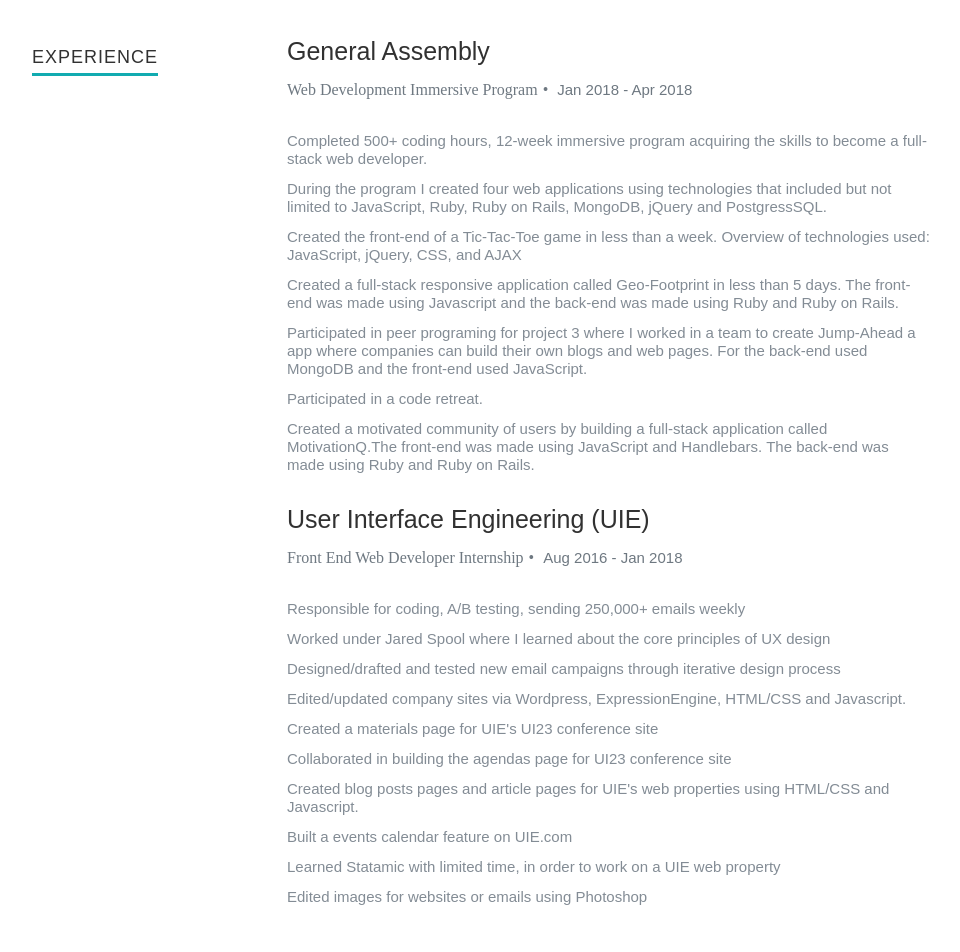
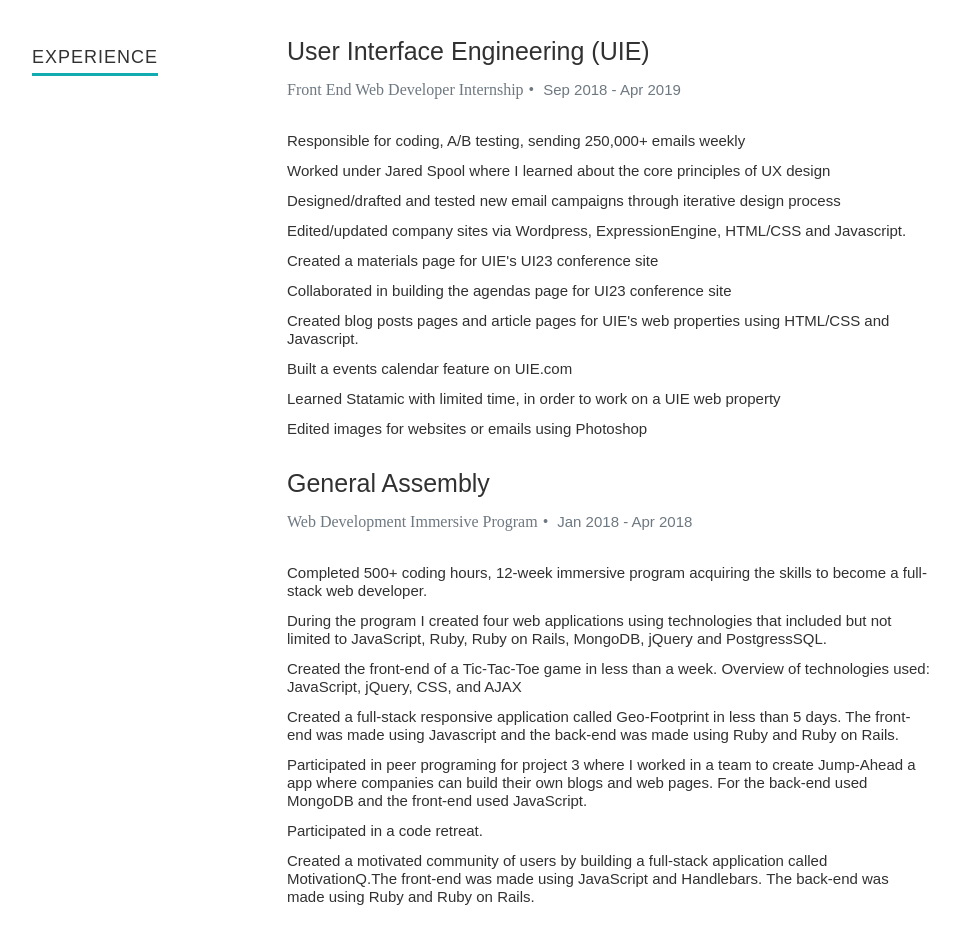
Before and after one commit to nelsonh88/nelsonh88.github.io, a website: page index.html in a window 1280 px wide. Shown: the part 1340-2292 px from the top of the page, without its empty margins (118-1078 px from the left). Drawn offline with nearby package versions, Linux system fonts and the light colour scheme; a web font is replaced by a local one.

Commit message:
Changes font-color and moved experiences around
- Changed font colors for the about me section p tag to make it easier
to read
- Changed font colors for the experience section p tags to make it
easier to read
- I changed the order of UIE and GA under experiences, changed UIE to
first on the list being it my most recent gig

```diff
--- a/css/default.css
+++ b/css/default.css
@@ -147,7 +147,7 @@
    font-weight: normal;
    font-size: 15px;
    line-height: 30px;
-	color: #838C95;
+	 color: #313131;
 
    -webkit-font-smoothing: antialiased; /* Fix for webkit rendering */
 	-webkit-text-size-adjust: 100%;
--- a/css/layout.css
+++ b/css/layout.css
@@ -206,7 +206,7 @@
 }
 #about p {
    line-height: 30px;
-   color: #7A7A7A;
+   color: #c3c3c3;
 }
 #about .profile-pic {
    position: relative;
--- a/index.html
+++ b/index.html
@@ -150,31 +150,8 @@
 
                <div class="twelve columns">
 
-                  <h3>General Assembly</h3>
-                  <p class="info">Web Development Immersive Program<span>•</span> <em class="date">Jan 2018 - Apr 2018</em></p>
-<p>
-  <ul>
-    <li>Completed 500+ coding hours, 12-week immersive program acquiring the skills to become a full-stack web developer.</li>
-    <li>During the program I created four web applications using technologies that included but not limited to JavaScript, Ruby, Ruby on Rails, MongoDB, jQuery and PostgressSQL.</li>
-    <li>Created the front-end of a Tic-Tac-Toe game in less than a week. Overview of technologies used: JavaScript, jQuery, CSS, and AJAX</li>
-    <li>Created a full-stack responsive application called Geo-Footprint in less than 5 days. The front-end was made using Javascript and the back-end was made using Ruby and Ruby on Rails.</li>
-    <li>Participated in peer programing for project 3 where I worked in a team to create Jump-Ahead a app where companies can build their own blogs and web pages. For the back-end used MongoDB and the front-end used JavaScript.</li>
-    <li>Participated in a code retreat.</li>
-    <li>Created a motivated community of users by building a full-stack application called MotivationQ.The front-end was made using JavaScript and Handlebars. The back-end was made using Ruby and Ruby on Rails.</li>
-  </ul>
-</p>
-
-
-               </div>
-
-            </div> <!-- item end -->
-
-            <div class="row item">
-
-               <div class="twelve columns">
-
                  <h3>User Interface Engineering (UIE)</h3>
-                  <p class="info">Front End Web Developer Internship<span>•</span> <em class="date">Aug 2016 - Jan 2018</em></p>
+                 <p class="info">Front End Web Developer Internship<span>•</span> <em class="date">Sep 2018 - Apr 2019</em></p>
 
                  <p>
                    <ul>
@@ -188,6 +165,28 @@
                      <li>Built a events calendar feature on UIE.com </li>
                      <li>Learned Statamic with limited time, in order to work on a UIE web property</li>
                      <li>Edited images for websites or emails using Photoshop</li>
+                   </ul>
+                 </p>
+
+               </div>
+
+            </div> <!-- item end -->
+
+            <div class="row item">
+
+               <div class="twelve columns">
+
+                 <h3>General Assembly</h3>
+                 <p class="info">Web Development Immersive Program<span>•</span> <em class="date">Jan 2018 - Apr 2018</em></p>
+                 <p>
+                   <ul>
+                     <li>Completed 500+ coding hours, 12-week immersive program acquiring the skills to become a full-stack web developer.</li>
+                     <li>During the program I created four web applications using technologies that included but not limited to JavaScript, Ruby, Ruby on Rails, MongoDB, jQuery and PostgressSQL.</li>
+                     <li>Created the front-end of a Tic-Tac-Toe game in less than a week. Overview of technologies used: JavaScript, jQuery, CSS, and AJAX</li>
+                     <li>Created a full-stack responsive application called Geo-Footprint in less than 5 days. The front-end was made using Javascript and the back-end was made using Ruby and Ruby on Rails.</li>
+                     <li>Participated in peer programing for project 3 where I worked in a team to create Jump-Ahead a app where companies can build their own blogs and web pages. For the back-end used MongoDB and the front-end used JavaScript.</li>
+                     <li>Participated in a code retreat.</li>
+                     <li>Created a motivated community of users by building a full-stack application called MotivationQ.The front-end was made using JavaScript and Handlebars. The back-end was made using Ruby and Ruby on Rails.</li>
                    </ul>
                  </p>
 
```
Lines whose indentation alone changed are shown as unchanged.
